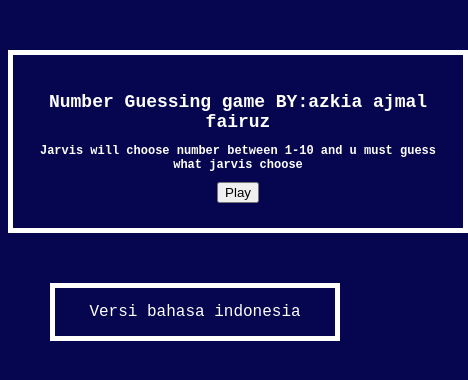
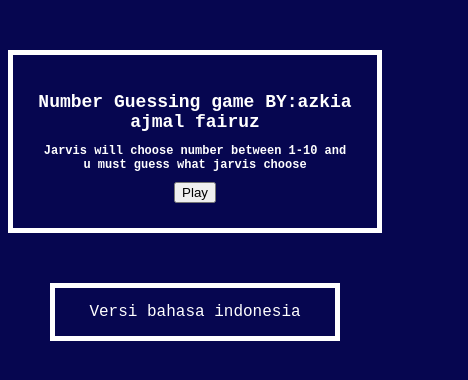
Before and after one commit to javfairuz/javfairuz.github.io, a plain HTML site: page index.html in a window 390 px wide. Shown: the whole page, 468 px wide, since content can reach past the window. Drawn offline with Linux system fonts and the light colour scheme.

Commit message:
style new

```diff
--- a/style.css
+++ b/style.css
@@ -6,7 +6,7 @@
 }
 
 .container{
-    width: 800px;
+    max-width: 800px;
     border: 5px solid white;
     margin: 50px auto;
     padding: 25px;
@@ -36,5 +36,5 @@
         font-size: 12px;
     }
 
-    .container { max-width: 400px;}
+    .container { max-width: 350px;}
 }
```
